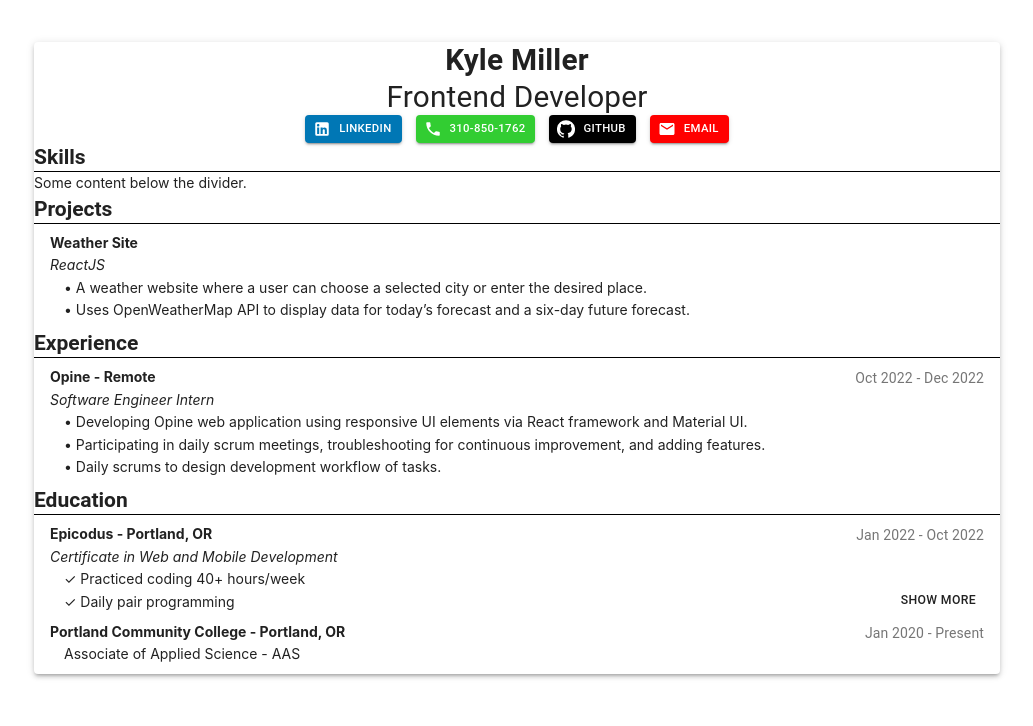
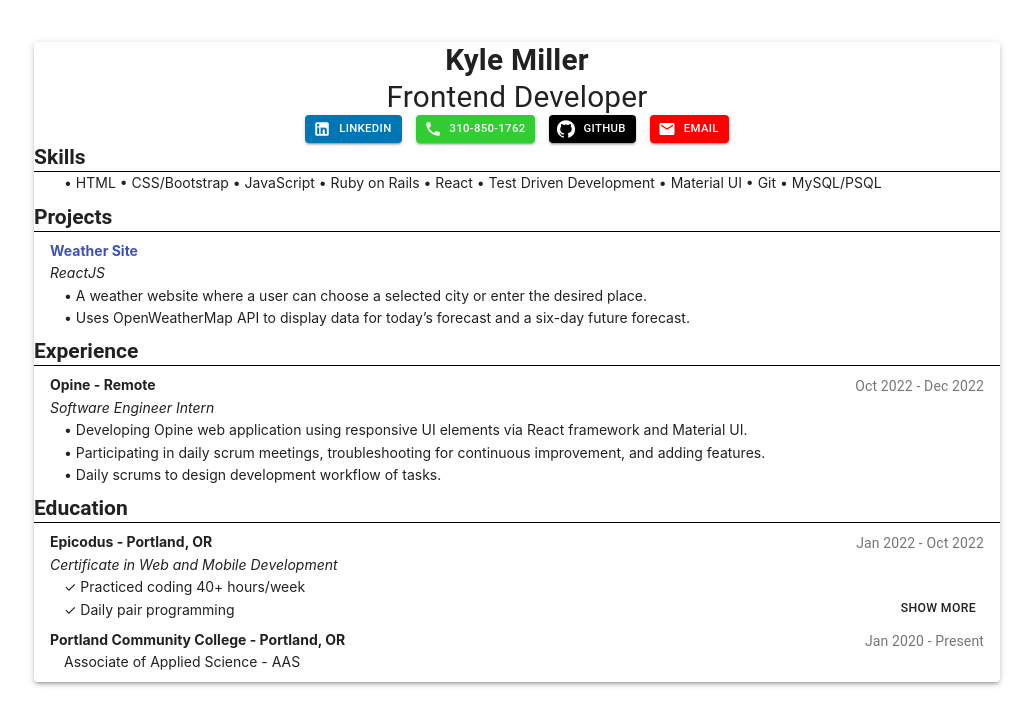
Before and after one commit to kylemiller13/resume, a React (Create React App) app: page / in a window 1280 px wide. Shown: the top 726 px of the page, without its empty margins (123-1156 px from the left). Built offline with nearby package versions, Linux system fonts and the light colour scheme.

Commit message:
add skils, add link the project

```diff
--- a/src/components/Resume.js
+++ b/src/components/Resume.js
@@ -1,5 +1,5 @@
 import React, { useState } from 'react';
-import {Paper, Typography, Button, Divider, List, ListItem, ListItemSecondaryAction, Collapse } from '@material-ui/core';
+import {Paper, Typography, Button, Divider, List, ListItem, ListItemSecondaryAction, Collapse , Link} from '@material-ui/core';
 import LinkedInIcon from '@material-ui/icons/LinkedIn';
 import PhoneIcon from "@material-ui/icons/Phone";
 import GitHubIcon from "@material-ui/icons/GitHub";
@@ -72,12 +72,13 @@ function Resume() {
           </Typography>
           <Typography  align="left" variant="h5"><strong>Skills</strong></Typography>
           <Divider variant="fullWidth" style={{ backgroundColor: '#000' }} />
-
-            <p>Some content below the divider.</p>
+          <List type="ordered"  style={{ paddingTop: 0 }}>
+            <ListItem style={{ paddingTop: 0, marginLeft: '1em', paddingBottom: 0 }}>• HTML • CSS/Bootstrap • JavaScript • Ruby on Rails • React • Test Driven Development • Material UI • Git • MySQL/PSQL </ListItem>
+          </List>
             <Typography  align="left" variant="h5"><strong>Projects</strong></Typography>
             <Divider variant="fullWidth" style={{ backgroundColor: '#000', }} />
             <List type="ordered"  style={{ paddingTop: 0 }}>
-              <ListItem style={{ paddingBottom: 0 }}><strong>Weather Site</strong></ListItem>
+              <ListItem style={{ paddingBottom: 0 }}><Link href="https://kylesweathersite.netlify.app/"><strong>Weather Site</strong></Link></ListItem>
               <ListItem style={{ paddingTop: 0, paddingBottom: 0, fontStyle: 'italic' }}>ReactJS</ListItem>
               <ListItem style={{ paddingTop: 0, marginLeft: '1em', paddingBottom: 0 }}>• A weather website where a user can choose a selected city or enter the desired place.</ListItem>
               <ListItem style={{ paddingTop: 0, marginLeft: '1em', paddingBottom: 0 }}>• Uses OpenWeatherMap API to display data for today’s forecast and a six-day future forecast.</ListItem>
```
